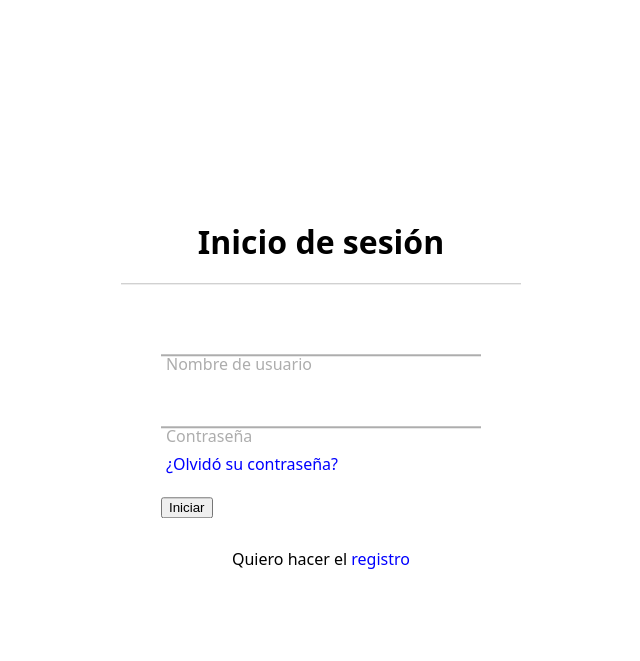
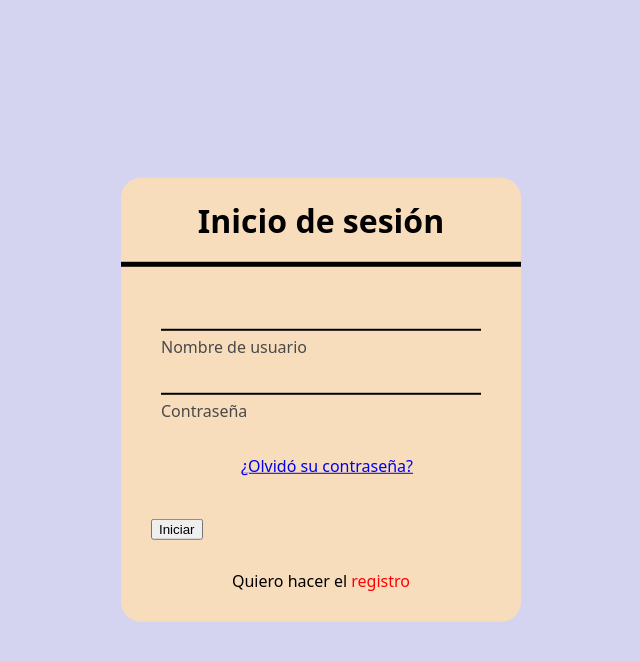
Before and after one commit to jeanmarcosastaciolora56-crypto/flask, a Flask app: page / in a window 1280 px wide. Shown: the top 661 px of the page, without its empty margins (319-959 px from the left). Run offline with Flask 3, Linux system fonts and the light colour scheme.

Commit message:
Add files via upload

```diff
--- a/proyecto_flask/app.py
+++ b/proyecto_flask/app.py
@@ -5,5 +5,17 @@ app=Flask (__name__)
 def login():
     return render_template("login.html")
 
+@app.route("/recordar")
+def recordar():
+    return render_template("remember.html")
+
+@app.route("/registro")
+def registrar():
+    return render_template("sign_up.html")
+
+@app.route("/nowei", methods=['POST'])
+def mentira():
+    return render_template("loginxd.html")
+
 if __name__ == "__main__":
     app.run(debug=True)
--- a/proyecto_flask/static/style.css
+++ b/proyecto_flask/static/style.css
@@ -2,7 +2,7 @@ body {
     margin: 0;
     padding: 0;
     font-family: system-ui, -apple-system, BlinkMacSystemFont, 'Segoe UI', Roboto, Oxygen, Ubuntu, Cantarell, 'Open Sans', 'Helvetica Neue', sans-serif;
-    background: linear-gradient(150eg, #666, #ce1717);
+    background: rgb(212, 212, 241);
 }
 
 .formulario{
@@ -11,31 +11,31 @@ body {
     left: 50%;
     transform: translate(-50%, -50%);
     width: 400px;
-    background: white;
-    border-radius: 10px;
+    background: rgb(248, 221, 189);
+    border-radius: 20px;
 }
 
 .formulario h1{
     text-align: center;
     padding: 0 0 20px 0;
-    border-bottom: 1px solid silver;
+    border-bottom: 5px solid rgb(0, 0, 0);
 }
 
 .formulario form{
-    padding: 0 40px;
+    padding: 0 30px;
     box-sizing: border-box;
 }
 
 form .username{
     position: relative;
-    border-bottom: 2px solid #adadad;
-    margin: 30px 0;
+    border-bottom: 2px solid #000000;
+    margin: 30px 10px;
 }
 
 .username input {
     width: 100px;
-    padding: 0 5px;
-    height: 40px;
+    padding: 5 5px;
+    height: 30px;
     font-size: 16px;
     border: none;
     background: none;
@@ -45,8 +45,8 @@ form .username{
 .username label {
     position: absolute;
     top: 50px;
-    left: 5px;
-    color: #adadad;
+    left: 0px;
+    color: #494949;
     transform: translateY(-50%);
     font-size: 16px;
     pointer-events: none;
@@ -54,14 +54,14 @@ form .username{
 
 form .contrasena{
     position: relative;
-    border-bottom: 2px solid #adadad;
-    margin: 30px 0;
+    border-bottom: 2px solid #000000;
+    margin: 30px 10px;
 }
 
 .contrasena input {
     width: 100px;
-    padding: 0 5px;
-    height: 40px;
+    padding: 5 5px;
+    height: 30px;
     font-size: 16px;
     border: none;
     background: none;
@@ -71,29 +71,32 @@ form .contrasena{
 .contrasena label {
     position: absolute;
     top: 50px;
-    left: 5px;
-    color: #adadad;
+    left: 0px;
+    color: #494949;
     transform: translateY(-50%);
     font-size: 16px;
     pointer-events: none;
 }
 
 .recordar{
-    margin: -5px 0 20px 5px;
+    margin: 60px 0 40px 90px;
     color: blue;
     cursor: pointer;
+    text-decoration: none;
+    color: inherit;
 }
 
 .recordar:hover {
-    text-decoration: underline;
+    text-decoration: none;
+    color: inherit;
 }
 
 input [type="submit"]{
     width: 100%;
     height: 50px;
-    border: 1px solid;
+    border: 50px solid;
     background: #6c346c;
-    border-radius: 25px;
+    border-radius: 50px;
     font-size: 18px;
     color: wheat;
     cursor: pointer;
@@ -114,10 +117,23 @@ input [type="submit"].hover{
 }
 
 .registrarse a{
-    color: blue;
+    color: rgb(255, 0, 0);
     text-decoration: none;
-}
+    }
 
 .registrarse a:hover{
     text-decoration: underline;
 }
+
+.mensaje{
+color:black;
+text-align: center;
+}
+
+.momo{
+    text-align: center;
+}
+
+.volver, .vvolver{
+    text-align: center;
+}
--- a/proyecto_flask/templates/login.html
+++ b/proyecto_flask/templates/login.html
@@ -3,24 +3,24 @@
 <head>
     <meta charset="UTF-8">
     <meta name="viewport" content="width=device-width, initial-scale=1.0">
-    <title>Document</title>
+    <title>Log In</title>
     <link rel="stylesheet" href="static\style.css">
 </head>
 <body>
     <div class="formulario">
         <h1>Inicio de sesión</h1>
-        <form method="post">
+        <form method="post" action="/nowei">
             <div class="username">
-                <input type="text" required>
+                <input type="text" required >
                 <label>Nombre de usuario</label>
             </div>
             <div class="contrasena">
                 <input type="password" required>
                 <label>Contraseña</label>
             </div>
-            <div class="recordar">¿Olvidó su contraseña?</div>
+            <div class="recordar"><a href="/recordar">¿Olvidó su contraseña?</a></div>
             <input type="submit" value="Iniciar">
-            <div class="registrarse"> Quiero hacer el <a href="#">registro</a> </div>
+            <div class="registrarse"> Quiero hacer el <a href="/registro">registro</a> </div>
         </form>
     </div>
 </body>
```
Also changed, not shown: proyecto_flask/templates/loginxd.html (added, +15 -0 lines), proyecto_flask/templates/remember.html (added, +15 -0 lines), proyecto_flask/templates/sign_up.html (added, +15 -0 lines), proyecto_flask/static/perr2.gif (added), proyecto_flask/static/perro1.jpg (added), proyecto_flask/static/perro3.png (added).
